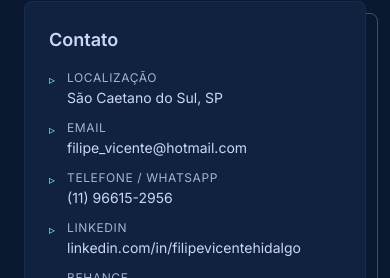
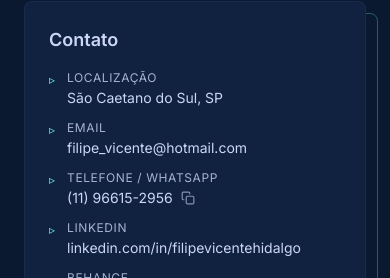
Before and after one commit to FilipeVicenteH/Portfolio, a React (Vite) app: page / in a window 390 px wide. Shown: the part 1734-2012 px from the top of the page. Built offline with nearby package versions, Linux system fonts and the light colour scheme.

Commit message:
feat: add whatsapp link and copy button to phone number

```diff
--- a/src/components/About.jsx
+++ b/src/components/About.jsx
@@ -1,6 +1,15 @@
+import { useState } from 'react';
 import { motion } from 'framer-motion';
 
 export default function About() {
+  const [copied, setCopied] = useState(false);
+
+  const handleCopy = () => {
+    navigator.clipboard.writeText('5511966152956');
+    setCopied(true);
+    setTimeout(() => setCopied(false), 2000);
+  };
+
   return (
     <section id="about" className="py-24 px-6 md:px-12 max-w-5xl mx-auto">
       <motion.div
@@ -67,7 +76,18 @@ export default function About() {
                   <span className="text-teal font-mono text-xs mt-0.5">▹</span>
                   <div>
                     <span className="text-slate-light block text-xs uppercase tracking-wider mb-0.5">Telefone / WhatsApp</span>
-                    <span className="text-lightest-slate">(11) 96615-2956</span>
+                    <div className="flex items-center gap-2">
+                      <a href="https://wa.me/5511966152956" target="_blank" rel="noreferrer" className="text-lightest-slate hover:text-teal transition-colors">
+                        (11) 96615-2956
+                      </a>
+                      <button onClick={handleCopy} className="text-slate hover:text-teal transition-colors" title="Copiar número" aria-label="Copiar número">
+                        {copied ? (
+                          <svg width="14" height="14" viewBox="0 0 24 24" fill="none" stroke="currentColor" strokeWidth="2" strokeLinecap="round" strokeLinejoin="round"><polyline points="20 6 9 17 4 12"></polyline></svg>
+                        ) : (
+                          <svg width="14" height="14" viewBox="0 0 24 24" fill="none" stroke="currentColor" strokeWidth="2" strokeLinecap="round" strokeLinejoin="round"><rect x="9" y="9" width="13" height="13" rx="2" ry="2"></rect><path d="M5 15H4a2 2 0 0 1-2-2V4a2 2 0 0 1 2-2h9a2 2 0 0 1 2 2v1"></path></svg>
+                        )}
+                      </button>
+                    </div>
                   </div>
                 </li>
                 <li className="flex items-start gap-3">
```
